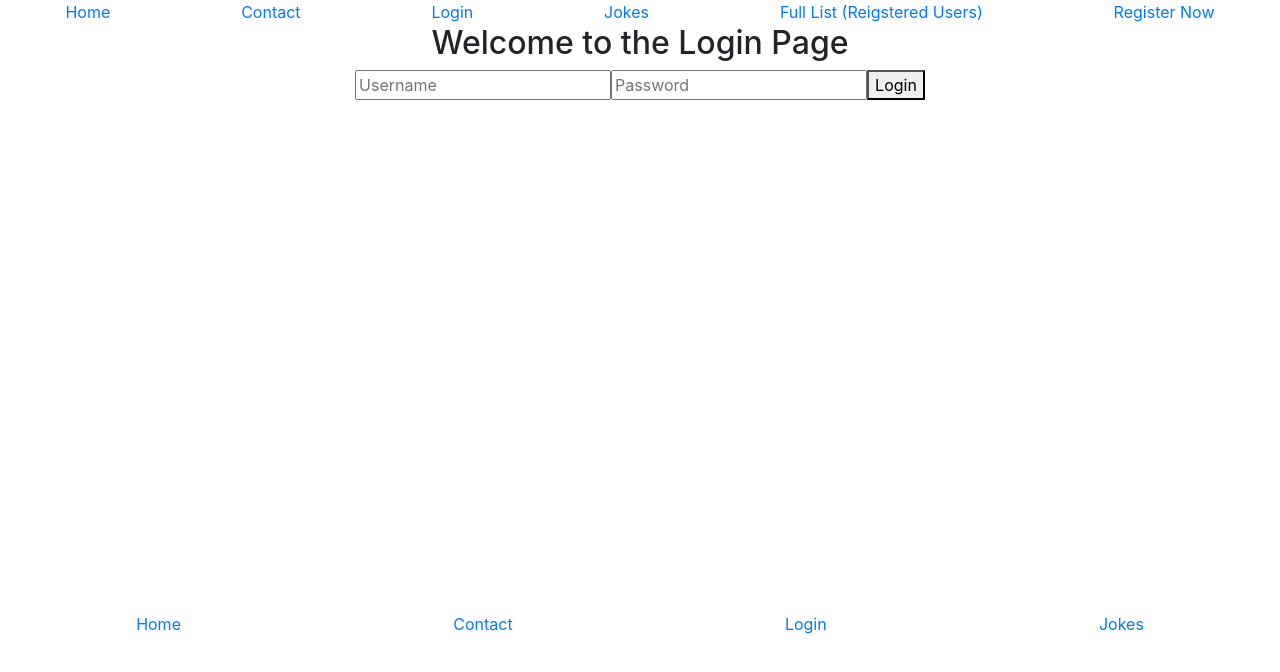
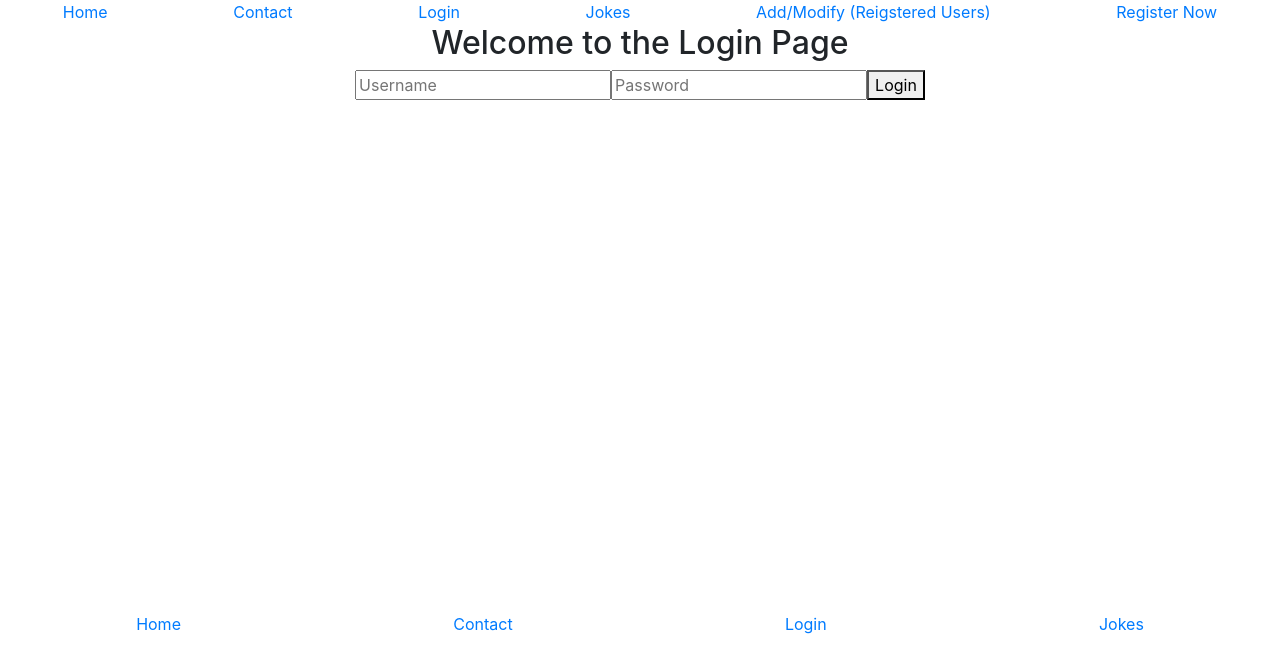
Before and after one commit to Build-Week-Dad-Jokes-4/frontend, a React (Create React App) app: page /login in a window 1280 px wide. Shown: the top 672 px of the page. Built offline with nearby package versions, Linux system fonts and the light colour scheme.

Commit message:
fixed login/register redirect

```diff
--- a/src/components/Header.js
+++ b/src/components/Header.js
@@ -24,7 +24,7 @@ const Header = () => {
           <Link to="/Jokes">Jokes</Link>
         </div>
         <div className="link">
-          <Link to="/jokelist">Full List (Reigstered Users)</Link>
+          <Link to="/jokelist">Add/Modify (Reigstered Users)</Link>
         </div>
         <div className="link">
           <Link to="/register">Register Now</Link>
--- a/src/components/Login.js
+++ b/src/components/Login.js
@@ -22,8 +22,8 @@ const Login = props => {
         localStorage.setItem('token', res.data.token);
         localStorage.setItem('user_id', credentials.username);
         setCredentials({ username: '', password: '' });
-        // props.history.push('/dashboard');
-        props.history.goBack();
+        props.history.push('/jokelist');
+        // props.history.goBack();
       })
       .catch(err => console.log(err));
   };
--- a/src/components/Register.js
+++ b/src/components/Register.js
@@ -23,7 +23,7 @@ const Register = props => {
         localStorage.setItem('token', res.data.password);
         localStorage.setItem('user_id', credentials.username);
         setCredentials({ username: '', password: '' });
-        props.history.push('/dashboard');
+        props.history.push('/jokelist');
       })
       .catch(err => console.log(err));
   };
```
